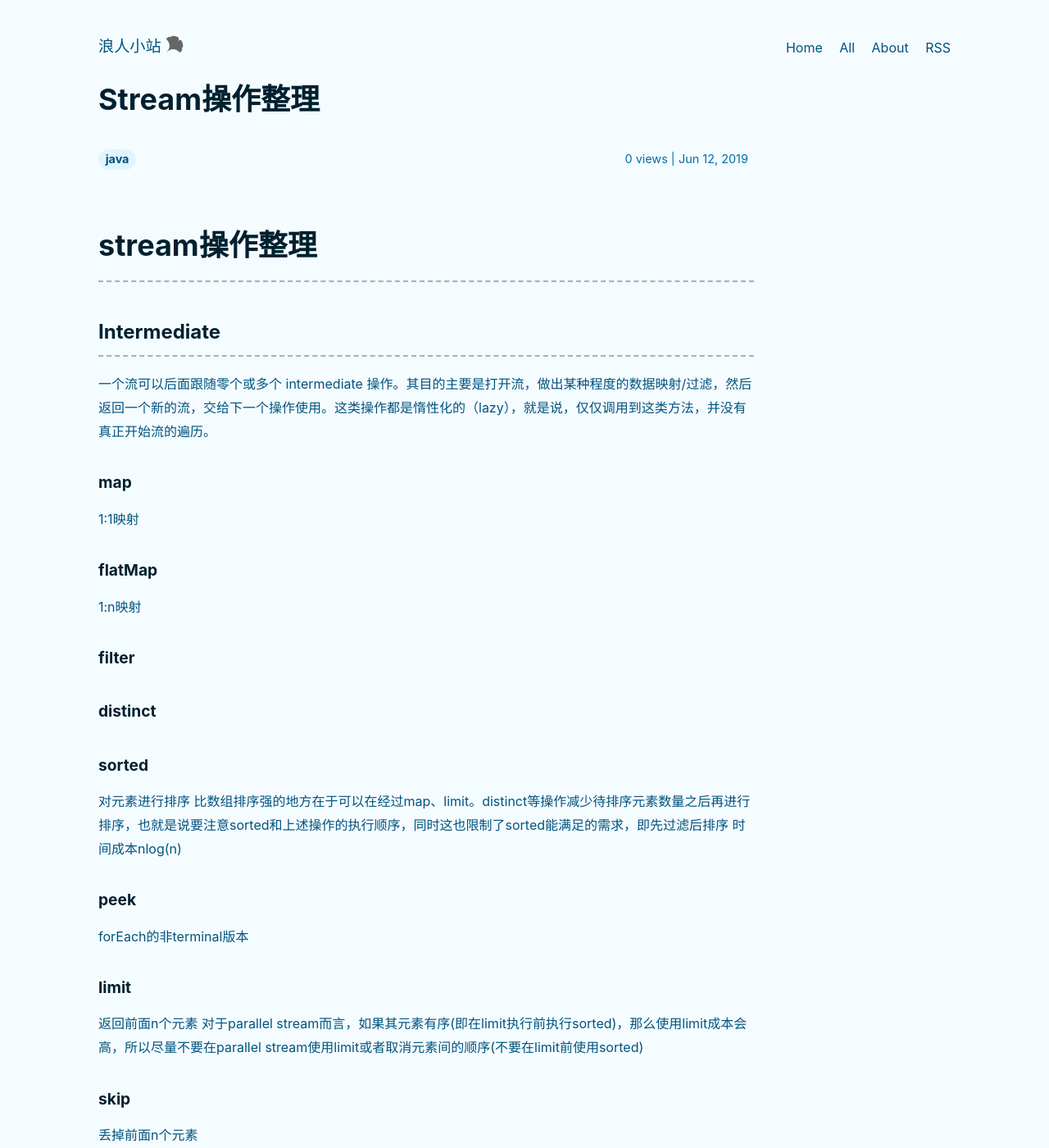
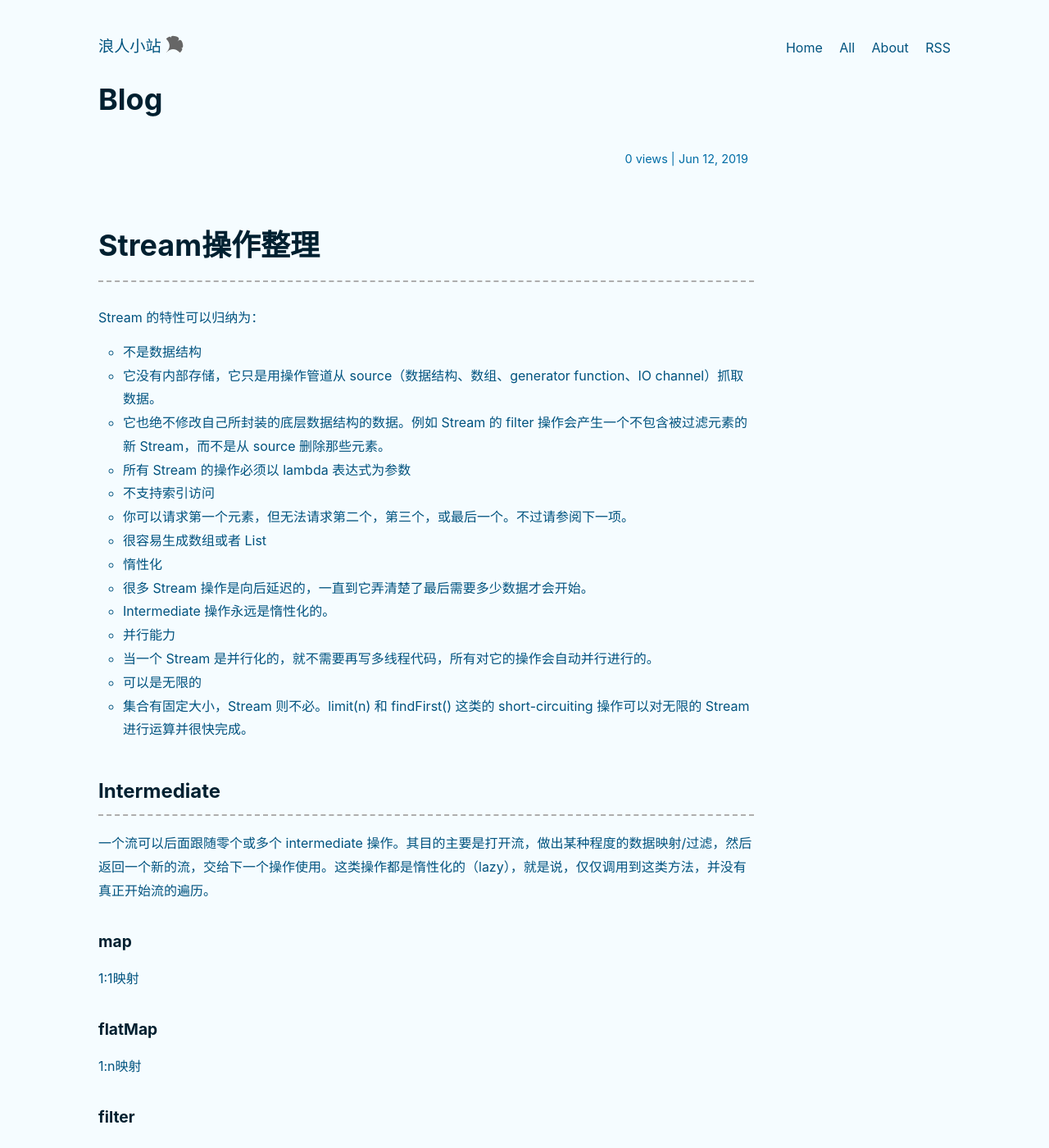
Before and after one commit to jingshui0312/jingshui0312.github.io, a Jekyll site: the page built from _posts/2019-06-12-blog.md, in a window 1280 px wide and 1400 px high. Shown: the whole window at 82% size. Built offline with Jekyll 4.4.1, drawn with Linux system fonts in a browser that asks for light colours; nearby versions of some CDN libraries; our own code applies the rules of GitHub Pages for plain Markdown files; comment, search, counter and statistics services are not loaded; some of the changed text lies outside the part shown.

Commit message:
change blog

```diff
--- a/_posts/2019-06-12-blog.md
+++ b/_posts/2019-06-12-blog.md
@@ -1,10 +1,22 @@
----
-layout: post
-title: Stream操作整理
-key: 20190612
-tags: java
----
-# stream操作整理
+
+# Stream操作整理
+
+Stream 的特性可以归纳为：
+
+* 不是数据结构
+* 它没有内部存储，它只是用操作管道从 source（数据结构、数组、generator function、IO channel）抓取数据。
+* 它也绝不修改自己所封装的底层数据结构的数据。例如 Stream 的 filter 操作会产生一个不包含被过滤元素的新 Stream，而不是从 source 删除那些元素。
+* 所有 Stream 的操作必须以 lambda 表达式为参数
+* 不支持索引访问
+* 你可以请求第一个元素，但无法请求第二个，第三个，或最后一个。不过请参阅下一项。
+* 很容易生成数组或者 List
+* 惰性化
+* 很多 Stream 操作是向后延迟的，一直到它弄清楚了最后需要多少数据才会开始。
+* Intermediate 操作永远是惰性化的。
+* 并行能力
+* 当一个 Stream 是并行化的，就不需要再写多线程代码，所有对它的操作会自动并行进行的。
+* 可以是无限的
+* 集合有固定大小，Stream 则不必。limit(n) 和 findFirst() 这类的 short-circuiting 操作可以对无限的 Stream 进行运算并很快完成。
 
 ## Intermediate
 
@@ -96,6 +108,9 @@ forEach的非terminal版本
 
 ### iterator
 
+必须有limit这类的操作限制大小，和reduce很像，接受一个seed和一个f(x)，
+seed成为stream第一个元素，然后f(seed)是第二个，f(f(seed))是第三个
+
 ## Short-circuiting
 
 对于一个 intermediate 操作，如果它接受的是一个无限大（infinite/unbounded）的 Stream，但返回一个有限的新 Stream。
@@ -110,3 +125,11 @@ forEach的非terminal版本
 ### findAny
 
 ### limit
+
+## collectors
+
+辅助进行各类有用的reduce操作
+
+### partitioningBy
+
+### groupingBy
```
